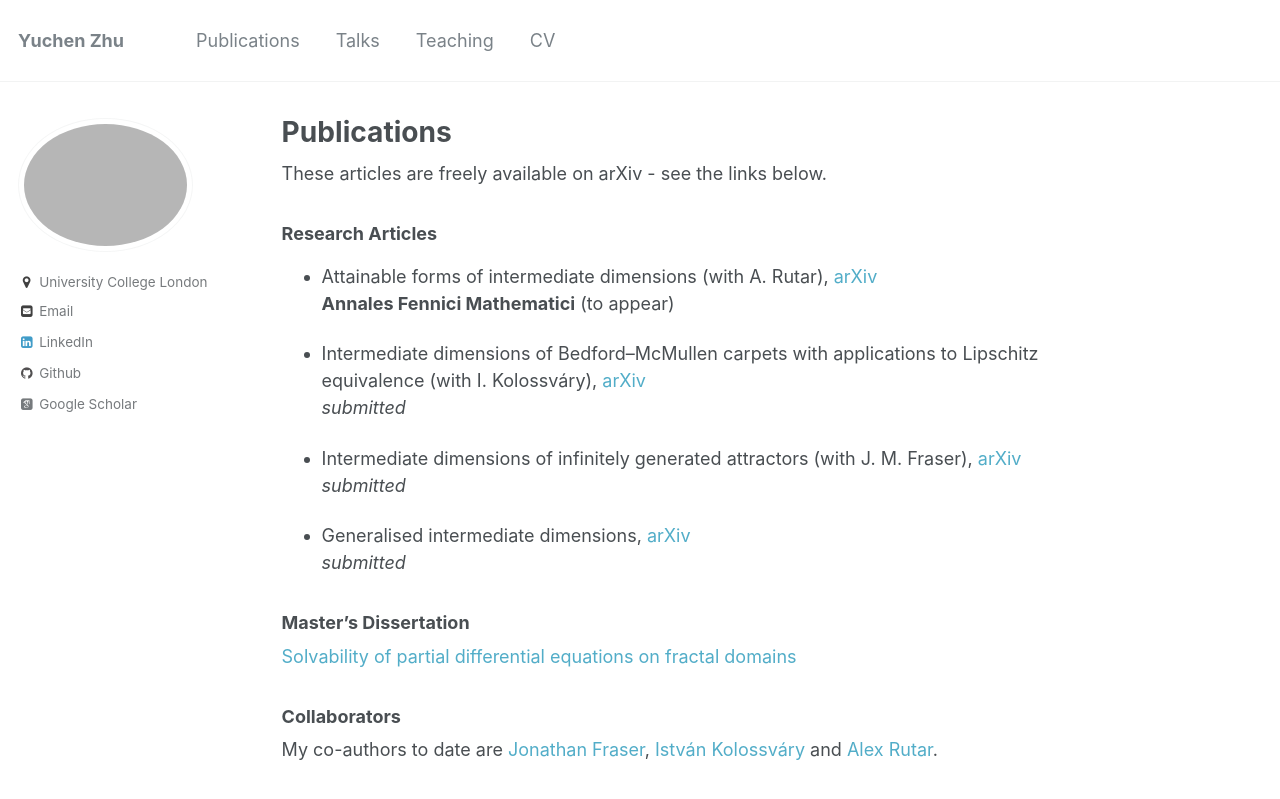
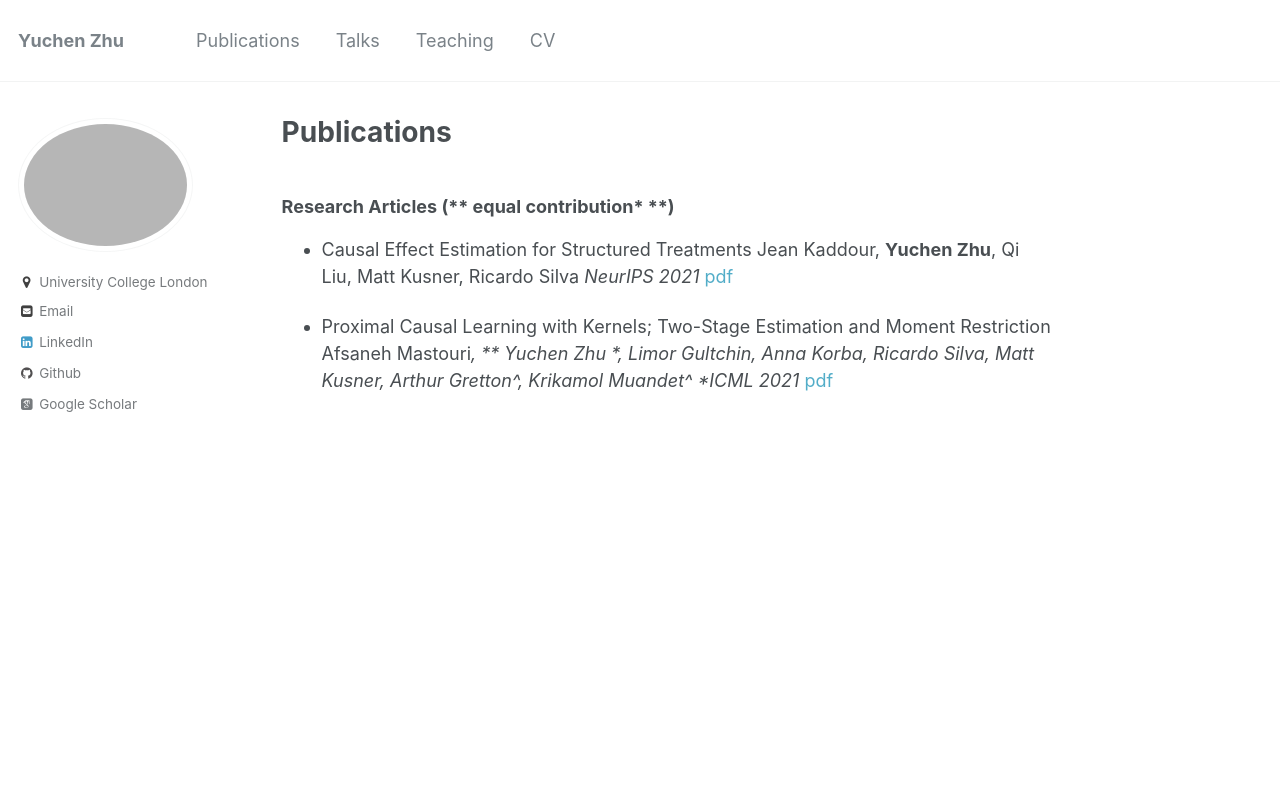
Before and after one commit to yuchen-zhu/yuchen-zhu.github.io, a Jekyll site: the page built from _pages/publications.md, in a window 1280 px wide. Shown: the top 799 px of the page. Built offline with Jekyll 4.4.1, drawn with Linux system fonts in a browser that asks for light colours; some web fonts are replaced.

```diff
--- a/_pages/publications.md
+++ b/_pages/publications.md
@@ -4,28 +4,16 @@ permalink: /publications/
 author_profile: true
 ---
 
-These articles are freely available on arXiv - see the links below.
+### Research Articles (** equal contribution* **)
 
-### Research Articles
+- Causal Effect Estimation for Structured Treatments
+Jean Kaddour, **Yuchen Zhu**, Qi Liu, Matt Kusner, Ricardo Silva
+*NeurIPS 2021*
+[pdf](https://arxiv.org/pdf/2106.01939.pdf)
 
-- Attainable forms of intermediate dimensions (with A. Rutar), [arXiv](https://arxiv.org/abs/2111.14678)
-**Annales Fennici Mathematici** (to appear)
-
-- Intermediate dimensions of Bedford–McMullen carpets with applications to Lipschitz equivalence (with I. Kolossváry), [arXiv](https://arxiv.org/abs/2111.05625)
-*submitted*
-
-- Intermediate dimensions of infinitely generated attractors (with J. M. Fraser), [arXiv](https://arxiv.org/abs/2104.15133)
-*submitted*
-
-- Generalised intermediate dimensions, [arXiv](https://arxiv.org/abs/2011.08613)
-*submitted*
-{: reversed="reversed"}
-### Master's Dissertation
-
-[Solvability of partial differential equations on fractal domains](https://amlan-banaji.github.io/files/dissweb1.pdf)
-
-### Collaborators
-
-My co-authors to date are [Jonathan Fraser](http://www.mcs.st-andrews.ac.uk/~jmf32/), [István Kolossváry](http://www.mcs.st-andrews.ac.uk/~itk1/) and [Alex Rutar](https://rutar.org/).
+- Proximal Causal Learning with Kernels; Two-Stage Estimation and Moment Restriction
+Afsaneh Mastouri*, ** Yuchen Zhu* **, Limor Gultchin, Anna Korba, Ricardo Silva, Matt Kusner, Arthur Gretton^, Krikamol Muandet^
+*ICML 2021*
+ [pdf](https://arxiv.org/pdf/2105.04544.pdf)
 
 {% include base_path %}
```
